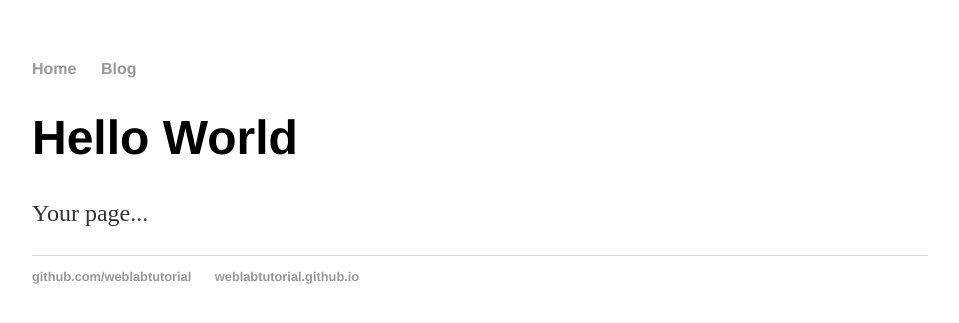
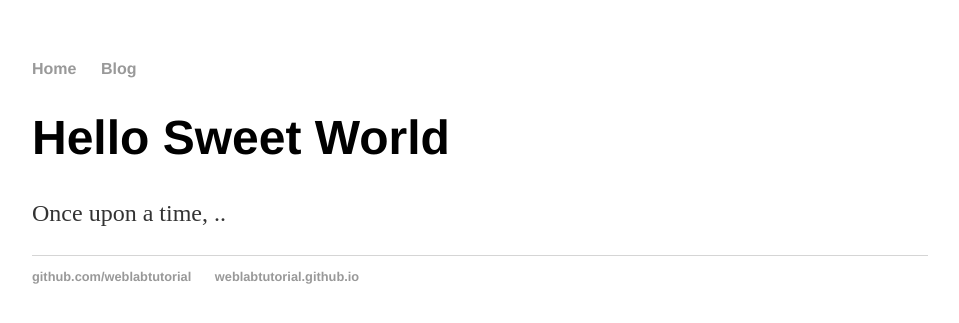
Before and after one commit to Kieranm9983/Kieranm9983.github.io, a Jekyll site: the page built from index.html, in a window 1280 px wide. Shown: the top 323 px of the page, without its empty margins (160-1119 px from the left). Built offline with Jekyll 4.4.1, drawn with Linux system fonts in a browser that asks for light colours.

Commit message:
Update index.html
updated to use default.html (Jekyll).

```diff
--- a/index.html
+++ b/index.html
@@ -1,29 +1,8 @@
-<!DOCTYPE html>
-<html>
-
-<head>
-    <title>Web Programming</title>
-    <!--Link to main style sheet-->
-    <link rel="stylesheet" type="text/css" href="css/main.css">
-</head>
-
-<body>
-    <nav>
-        <ul>
-            <li><a href="/">Home</a></li>
-            <li><a href="/blog">Blog</a></li>
-        </ul>
-    </nav>
-    <div class="container">
-    <div class="blurb">
-    <h1>Hello World</h1>
-    <p>Your page...</p>
-    <footer>
-        <ul>
-            <li><a href="https://github.com/weblabtutorial">github.com/weblabtutorial</a></li>
-            <li><a href="https://weblabtutorial.github.io">weblabtutorial.github.io </a></li>
-        </ul>
-    </footer>
-</body>
-
-</html>
+---
+layout: default
+title: Web Programming
+---
+<div class="blurb">
+    <h1>Hello Sweet World</h1>
+    <p>Once upon a time, ..</p>
+</div>
```
